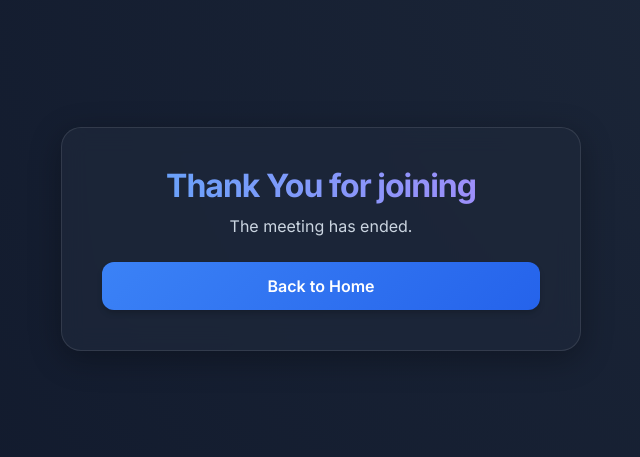
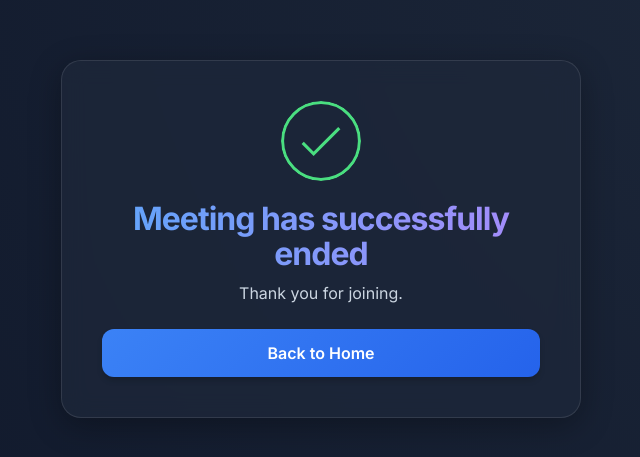
Before and after one commit to arunabhjkm/video-call-app, a React (Vite) app in the folder client/: page /thank-you in a window 1280 px wide. Shown: the part 161-618 px from the top of the page, without its empty margins (319-959 px from the left). Built offline with nearby package versions, Linux system fonts and the light colour scheme; no server answers.

Commit message:
Add success checkmark to thank you page

```diff
--- a/client/src/components/ThankYou.css
+++ b/client/src/components/ThankYou.css
@@ -71,3 +71,66 @@
     font-size: 1.6rem;
   }
 }
+
+/* Checkmark Animation */
+.checkmark-wrapper {
+  display: flex;
+  justify-content: center;
+  align-items: center;
+  margin-bottom: 20px;
+}
+
+.checkmark {
+  width: 80px;
+  height: 80px;
+  border-radius: 50%;
+  display: block;
+  stroke-width: 2;
+  stroke: #4ade80;
+  /* Green-400 */
+  stroke-miterlimit: 10;
+  box-shadow: inset 0px 0px 0px #4ade80;
+  animation: fill .4s ease-in-out .4s forwards, scale .3s ease-in-out .9s both;
+}
+
+.checkmark-circle {
+  stroke-dasharray: 166;
+  stroke-dashoffset: 166;
+  stroke-width: 2;
+  stroke-miterlimit: 10;
+  stroke: #4ade80;
+  fill: none;
+  animation: stroke 0.6s cubic-bezier(0.65, 0, 0.45, 1) forwards;
+}
+
+.checkmark-check {
+  transform-origin: 50% 50%;
+  stroke-dasharray: 48;
+  stroke-dashoffset: 48;
+  animation: stroke 0.3s cubic-bezier(0.65, 0, 0.45, 1) 0.8s forwards;
+}
+
+@keyframes stroke {
+  100% {
+    stroke-dashoffset: 0;
+  }
+}
+
+@keyframes scale {
+
+  0%,
+  100% {
+    transform: none;
+  }
+
+  50% {
+    transform: scale3d(1.1, 1.1, 1);
+  }
+}
+
+@keyframes fill {
+  100% {
+    box-shadow: inset 0px 0px 0px 30px transparent;
+    /* Keep transparent or use fill color if desired */
+  }
+}
--- a/client/src/components/ThankYou.jsx
+++ b/client/src/components/ThankYou.jsx
@@ -23,8 +23,14 @@ function ThankYou() {
   return (
     <div className="thankyou-container">
       <div className="thankyou-card">
-        <h1 className="thankyou-title">Thank You for joining</h1>
-        <p className="thankyou-subtitle">The meeting has ended.</p>
+        <div className="checkmark-wrapper">
+          <svg className="checkmark" xmlns="http://www.w3.org/2000/svg" viewBox="0 0 52 52">
+            <circle className="checkmark-circle" cx="26" cy="26" r="25" fill="none" />
+            <path className="checkmark-check" fill="none" d="M14.1 27.2l7.1 7.2 16.7-16.8" />
+          </svg>
+        </div>
+        <h1 className="thankyou-title">Meeting has successfully ended</h1>
+        <p className="thankyou-subtitle">Thank you for joining.</p>
         <button className="thankyou-button" onClick={handleRejoin}>
           {roomID ? 'Rejoin' : 'Back to Home'}
         </button>
```
